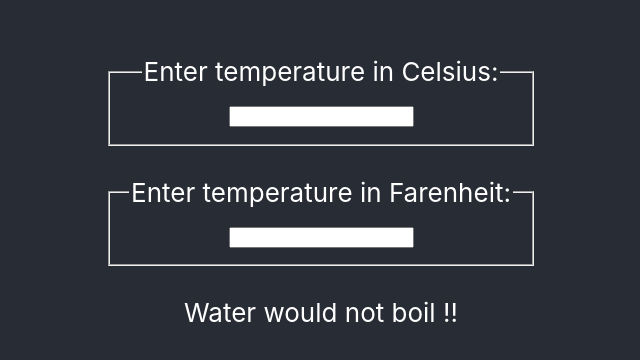
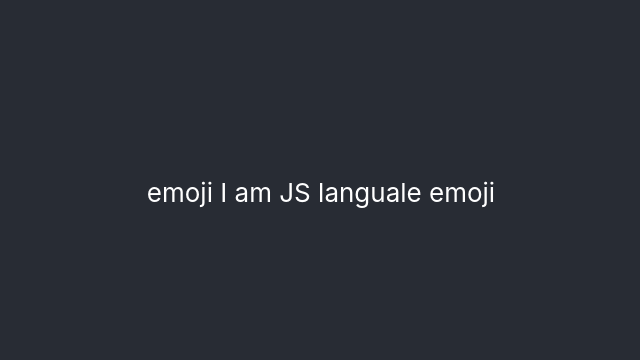
Before and after one commit to emonShimoul/react-playground, a React (Create React App) app in the folder think-in-a-react-way/myreact/: page / in a window 1280 px wide. Shown: the part 208-568 px from the top of the page, without its empty margins (319-959 px from the left). Built offline with nearby package versions, Linux system fonts and the light colour scheme.

Commit message:
using inheritance

```diff
--- a/think-in-a-react-way/myreact/src/App.js
+++ b/think-in-a-react-way/myreact/src/App.js
@@ -2,6 +2,7 @@ import './App.css';
 import Calculator from './components/CalculateTemp/Calculator';
 import ClockList from './components/ClockList';
 import Form from './components/Form';
+import Text from './components/inheritance/Text';
 
 function App() {
   // const quantities = [1,2,3];
@@ -10,7 +11,8 @@ function App() {
       <header className="App-header">
         {/* <ClockList quantities={quantities} /> */}
         {/* <Form /> */}
-        <Calculator />
+        {/* <Calculator /> */}
+        <Text />
       </header>
     </div>
   );
--- /dev/null
+++ b/think-in-a-react-way/myreact/src/components/inheritance/Emoji.js
@@ -0,0 +1,16 @@
+import React, { Component } from 'react'
+
+export default class Emoji extends Component {
+    addEmoji = (text, emoji) => `${emoji} ${text} ${emoji}`;
+
+  render(override) {
+    let text = "I am the Emoji component";
+
+    if(override) text = override;
+
+    return (
+      <div>{text}</div>
+    )
+  }
+
+}
--- /dev/null
+++ b/think-in-a-react-way/myreact/src/components/inheritance/Text.js
@@ -0,0 +1,12 @@
+import Emoji from "./Emoji";
+
+export default class Text extends Emoji {
+    constructor(props){
+        super(props);
+    }
+
+    render() {
+        const decoratedText = this.addEmoji('I am JS languale', ' emoji ');
+        return super.render(decoratedText);
+    }
+}
```
